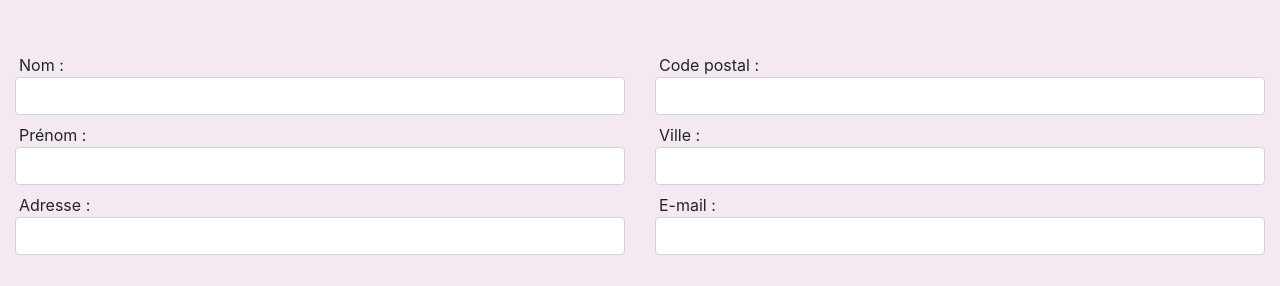
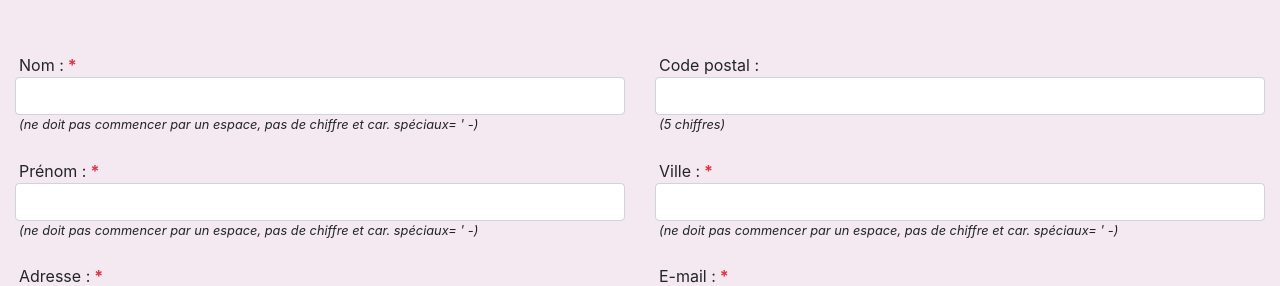
Before and after one commit to Blacktrend/DidierAzibert_5_30032021, a website: page docs/cart.html in a window 1280 px wide. Shown: the part 661-947 px from the top of the page. Drawn offline with nearby package versions, Linux system fonts and the light colour scheme.

Commit message:
wip form html validation

```diff
--- a/docs/cart.html
+++ b/docs/cart.html
@@ -131,22 +131,28 @@
                         <form action="" method="post" class="my-5">
                             <div class="row">
                                 <fieldset class="form-group col-sm-6">
-                                    <label for="lastName" class="mb-0 mt-2 pl-1">Nom&nbsp;:</label>
-                                    <input class="form-control" type="text" id="lastName" required/>
-                                    <label for="firstName" class="mb-0 mt-2 pl-1">Prénom&nbsp;:</label>
-                                    <input class="form-control" type="text" id="firstName" required/>
-                                    <label for="address" class="mb-0 mt-2 pl-1">Adresse&nbsp;:</label>
-                                    <input class="form-control" type="text" id="address" required/>
+                                    <label for="lastName" class="mb-0 mt-2 pl-1">Nom&nbsp;:<span class="font-weight-bold ml-1 text-danger">*</span></label>
+                                    <input class="form-control" type="text" id="lastName" required maxlength="30" pattern="^(?!\s)((?!\u00d7|\u00f7)[-'a-zA-Z\s\u00c0-\u00ff\u0152\u0153])+"/>
+                                    <p class="font-italic small pl-1">(ne doit pas commencer par un espace, pas de chiffre et car. spéciaux= ' -)</p>
+                                    <label for="firstName" class="mb-0 mt-2 pl-1">Prénom&nbsp;:<span class="font-weight-bold ml-1 text-danger">*</span></label>
+                                    <input class="form-control" type="text" id="firstName" required maxlength="30" pattern="^(?!\s)((?!\u00d7|\u00f7)[-'a-zA-Z\s\u00c0-\u00ff\u0152\u0153])+"/>
+                                    <p class="font-italic small pl-1">(ne doit pas commencer par un espace, pas de chiffre et car. spéciaux= ' -)</p>
+                                    <label for="address" class="mb-0 mt-2 pl-1">Adresse&nbsp;:<span class="font-weight-bold ml-1 text-danger">*</span></label>
+                                    <input class="form-control" type="text" id="address" required maxlength="180" pattern="^(?!\s)((?!\u00d7|\u00f7)[-',°a-zA-Z0-9\s\u00c0-\u00ff\u0152\u0153])+"/>
+                                    <p class="font-italic small">(ne doit pas commencer par un espace, et car. spéciaux= ' , -  °)</p>
                                 </fieldset>
 
                                 <fieldset class="form-group col-sm-6">
                                     <label for="cp" class="mb-0 mt-2 pl-1">Code postal&nbsp;:</label>
                                     <input class="form-control" type="text" id="cp" inputmode="numeric" maxlength="5"/>
-                                    <label for="city" class="mb-0 mt-2 pl-1">Ville&nbsp;:</label>
-                                    <input class="form-control" type="text" id="city" required/>
-                                    <label for="email" class="mb-0 mt-2 pl-1">E-mail&nbsp;:</label>
-                                    <input class="form-control" type="email" id="email" required/>
+                                    <p class="font-italic small pl-1">(5 chiffres)</p>
+                                    <label for="city" class="mb-0 mt-2 pl-1">Ville&nbsp;:<span class="font-weight-bold ml-1 text-danger">*</span></label>
+                                    <input class="form-control" type="text" id="city" required maxlength="60" pattern="^(?!\s)((?!\u00d7|\u00f7)[-'a-zA-Z\s\u00c0-\u00ff\u0152\u0153])+$"/>
+                                    <p class="font-italic small pl-1">(ne doit pas commencer par un espace, pas de chiffre et car. spéciaux= ' -)</p>
+                                    <label for="email" class="mb-0 mt-2 pl-1">E-mail&nbsp;:<span class="font-weight-bold ml-1 text-danger">*</span></label>
+                                    <input class="form-control" type="email" id="email" required maxlength="40"/>
                                 </fieldset>
+                                <p class="text-danger font-italic pl-3"><span class="font-weight-bold">*</span>Obligatoire</p>
                             </div>
                             <div class="row justify-content-center mt-5">
                                 <button class="btn btn-primary px-5 py-3 text-uppercase font-weight-bold" type="submit" name="Commander" value="">Commander</button>
```
